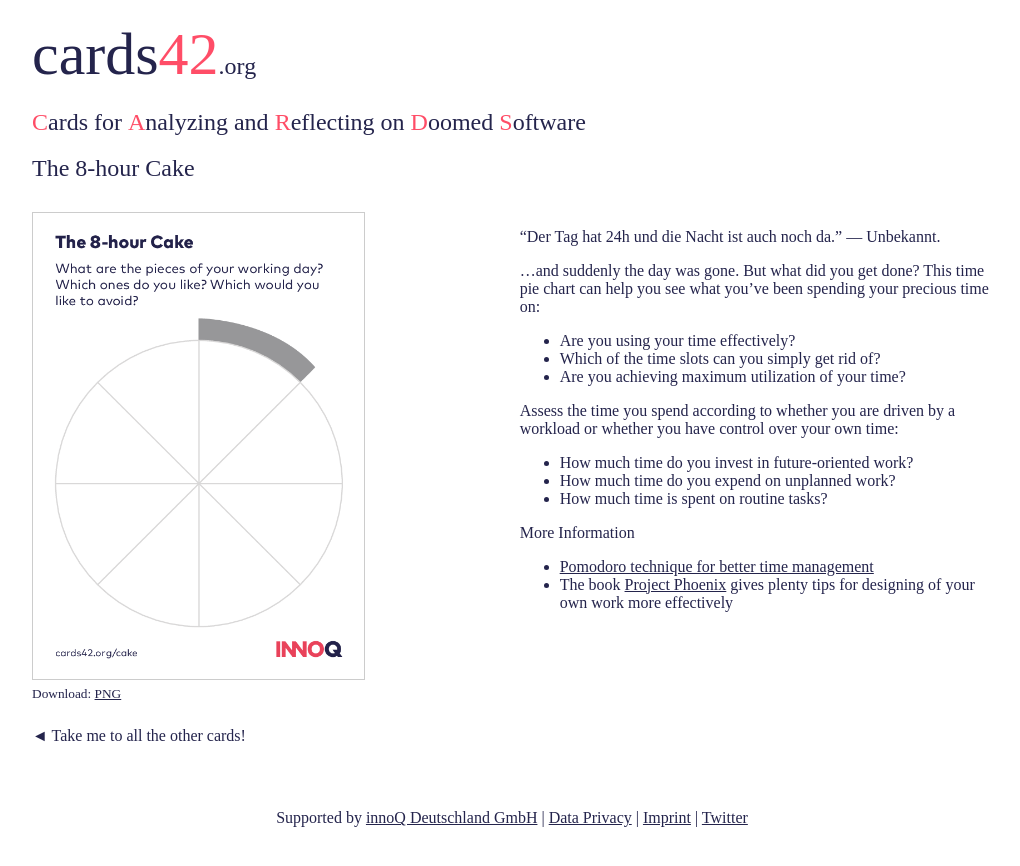
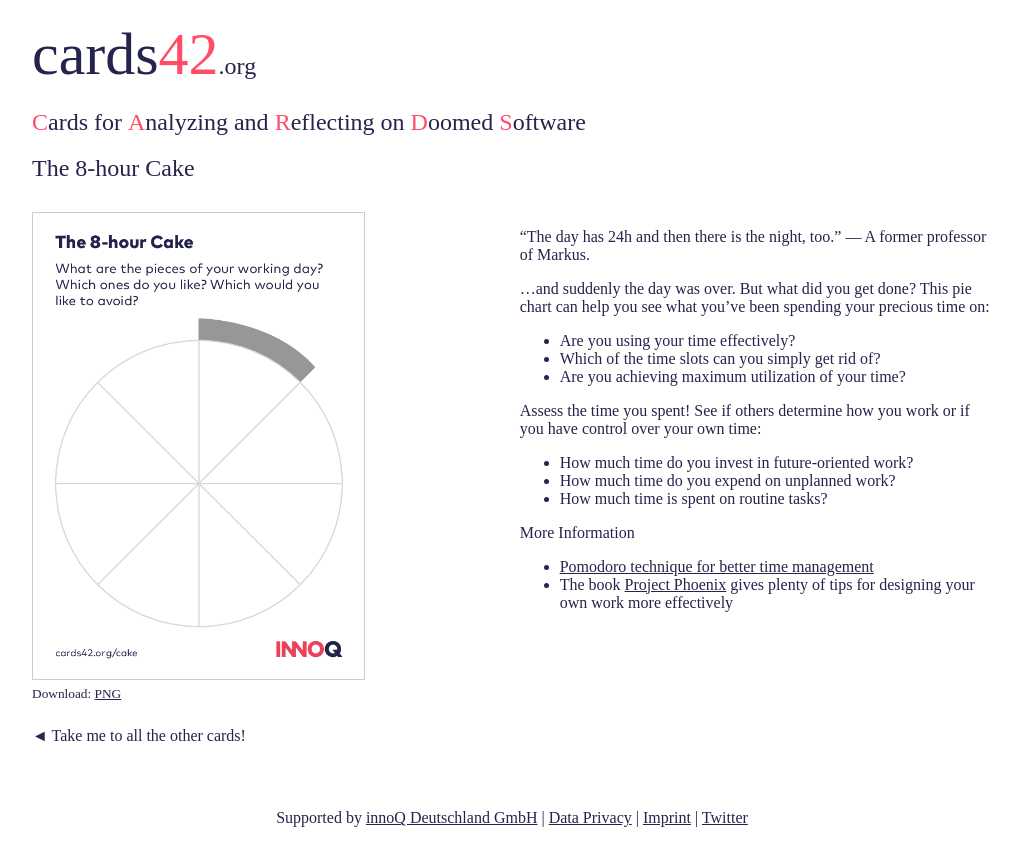
Before and after one commit to innoq/cards42org, a Jekyll site: the page built from _descriptions_EN/card04_cake.md, in a window 1280 px wide. Shown: the top 866 px of the page, without its empty margins (128-1148 px from the left). Built offline with Jekyll 4.4.1, drawn with Linux system fonts in a browser that asks for light colours; some web fonts are replaced.

Commit message:
improve wording

```diff
--- a/_descriptions_EN/card04_cake.md
+++ b/_descriptions_EN/card04_cake.md
@@ -3,17 +3,16 @@ name: The 8-hour Cake
 layout: card_page
 slug: cake
 ---
-<q>Der Tag hat 24h und die Nacht ist auch noch da.</q> &mdash; Unbekannt.
+<q>The day has 24h and then there is the night, too.</q> &mdash; A former professor of Markus.
 
-...and suddenly the day was gone. But what did you get done? This time pie chart can help you see what you've been spending your precious time on:
+...and suddenly the day was over. But what did you get done? This pie chart can help you see what you've been spending your precious time on:
 
 
 * Are you using your time effectively?
 * Which of the time slots can you simply get rid of?
 * Are you achieving maximum utilization of your time?
 
-Assess the time you spend according to whether you are driven by a workload or whether you have control over your own time:
-
+Assess the time you spent! See if others determine how you work or if you have control over your own time:
 
 * How much time do you invest in future-oriented work?
 * How much time do you expend on unplanned work?
@@ -22,4 +21,4 @@ Assess the time you spend according to whether you are driven by a workload or w
 **More Information**
 
 * [Pomodoro technique for better time management](https://francescocirillo.com/pages/pomodoro-technique)
-* The book [Project Phoenix](https://www.oreilly.de/buecher/12508/9783958751750-projekt-phoenix.html) gives plenty tips for designing of your own work more effectively
+* The book [Project Phoenix](https://www.oreilly.de/buecher/12508/9783958751750-projekt-phoenix.html) gives plenty of tips for designing your own work more effectively
```
